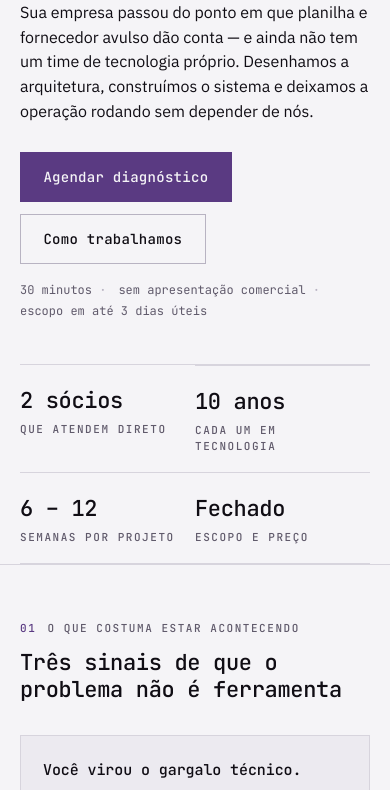
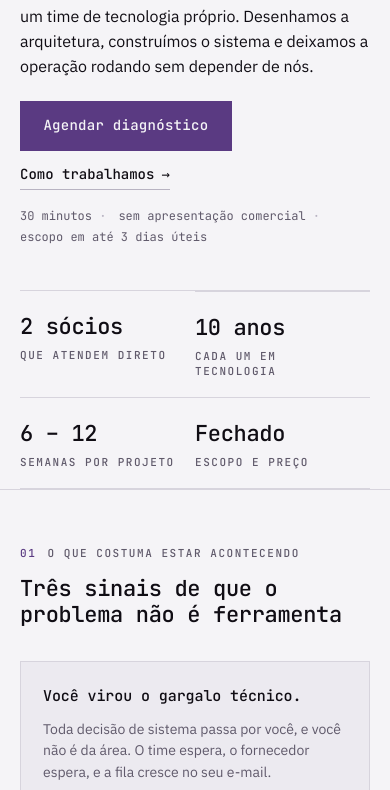
Before and after one commit to Fontis-Labs/website, a plain HTML site: page public/index.html in a window 390 px wide. Shown: the part 444-1234 px from the top of the page. Drawn offline with Linux system fonts and the light colour scheme.

Commit message:
✨ feat: give the hero one primary action and clear the fold
Dois botoes de peso igual competiam entre si. O secundario virou link com seta:
continua obvio e para de disputar a atencao com a acao que importa.

O rotulo 'Consultoria · Engenharia · Dados' ganhou peso e cor de acento porque e a
unica linha que responde 'o que e isso' antes da manchete — em 375 px o paragrafo
que explica isso ja estava perto da dobra.

CORRECAO DO PLANO: a tarefa previa mover a faixa de numeros para fora do hero,
alegando que ela empurrava o CTA para baixo da dobra. Medido em 375x667 real, a
faixa comeca em y=833 — ela nunca esteve na dobra, e mover uma secao para um irmao
nao muda a ordem do conteudo. O que consumia a dobra era o simbolo, que abre a tela
no mobile e ocupa 233 px dos 667.

Entao o ajuste foi no ritmo vertical do hero em telas <= 560 px, e nao no simbolo,
que tem tamanho normativo por peso no guia de marca. Antes: CTA terminava em y=679,
12 px abaixo da dobra. Depois: y=628, com 39 px de folga. Sem rolagem horizontal.

A faixa de numeros ficou onde estava.

```diff
--- a/public/index.html
+++ b/public/index.html
@@ -338,6 +338,25 @@
   .btn-ghost:hover { border-color: var(--fg); opacity: 1; }
   .btn-lg { font-size: 0.875rem; padding: 0.8rem 1.4rem; }
 
+  /* CTA secundario rebaixado: link com regua, nao botao. Continua obvio e para de
+     competir com a acao que importa — uma acao primaria por tela. */
+  .link-arrow {
+    display: inline-flex;
+    align-items: center;
+    gap: 0.45rem;
+    font-family: var(--f-mono);
+    font-size: 0.875rem;
+    font-weight: 500;
+    color: var(--fg);
+    text-decoration: none;
+    border-bottom: 1px solid var(--rule-strong);
+    padding-bottom: 0.2rem;
+    transition: border-color 200ms var(--ease);
+  }
+  .link-arrow:hover { border-color: var(--fg); }
+  .link-arrow .arrow { transition: transform 200ms var(--ease); }
+  .link-arrow:hover .arrow { transform: translateX(0.2rem); }
+
   /* Regra dos 5 % de acento: so um botao cheio por tela. Enquanto o hero esta
      visivel o CTA da nav fica em contorno; quando o hero sai, ele assume o cheio. */
   .nav .btn-cta {
@@ -405,6 +424,9 @@
     align-items: start;
   }
   .hero-copy { display: flex; flex-direction: column; gap: 1.75rem; align-items: flex-start; }
+  /* O rotulo do hero e a unica linha que responde "o que e isso" antes da manchete.
+     Nos outros usos de .lbl o tamanho padrao serve; aqui ele carrega peso. */
+  .hero-copy > .lbl { font-size: 0.8125rem; color: var(--accent-500); }
   .hero-sub { font-size: clamp(1rem, 2.2vw, 1.1875rem); line-height: 1.55; max-width: 52ch; color: var(--fg); }
 
   /* Botao e o que vem depois dele andam juntos, com respiro menor que o do resto
@@ -437,6 +459,16 @@
   @media (max-width: 720px) {
     .hero-grid { grid-template-columns: 1fr; }
     .hero-mark { order: -1; }
+  }
+
+  /* No mobile o simbolo abre a tela e consome 39 % da dobra (257 px de 667). Apertar
+     o ritmo vertical do hero e o que traz o CTA de volta para cima da linha: medido em
+     375x667, sem isto o botao termina 12 px abaixo da dobra. Nao mexe no simbolo, que
+     tem tamanho normativo por peso no guia de marca. */
+  @media (max-width: 560px) {
+    .hero { padding-top: 1.5rem; }
+    .hero-grid { gap: 1.25rem; }
+    .hero-copy { gap: 1.375rem; }
   }
 
   /* datasheet strip */
@@ -710,7 +742,7 @@
     .js .reveal-rules .step:last-child { border-bottom-color: var(--rule); }
     .js .reveal-rules .step::before,
     .js .reveal-rules .step::after { display: none; }
-    .btn, .svc, .theme, .nav-links a.lbl { transition: none; }
+    .btn, .svc, .theme, .nav-links a.lbl, .link-arrow, .link-arrow .arrow { transition: none; }
   }
 
   /* ---------- impressao ----------
@@ -784,7 +816,7 @@
           <div class="hero-act rise rise-4">
             <div class="hero-cta" id="hero-cta">
               <a class="btn btn-lg" href="mailto:contato@fontislabs.com.br?subject=Diagn%C3%B3stico%20t%C3%A9cnico">Agendar diagnóstico</a>
-              <a class="btn btn-lg btn-ghost" href="#como">Como trabalhamos</a>
+              <a class="link-arrow" href="#como">Como trabalhamos <span class="arrow" aria-hidden="true">→</span></a>
             </div>
             <p class="hero-spec">
               <span>30 minutos</span>
```
Also changed, not shown: scripts/check-assets.mjs (+11 -0 lines).
